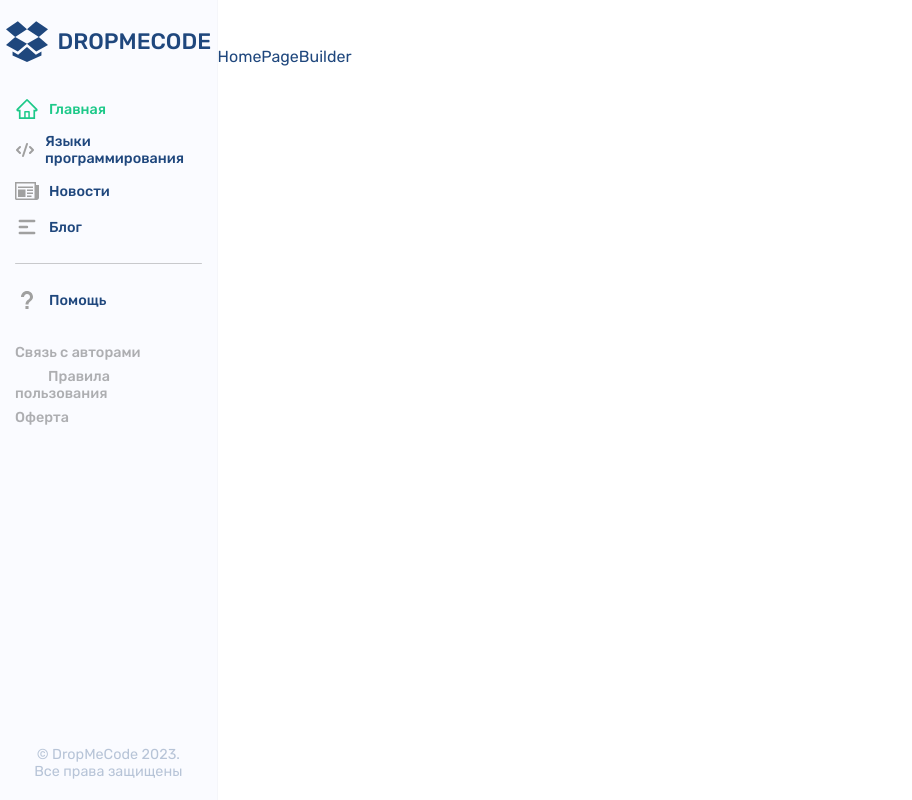
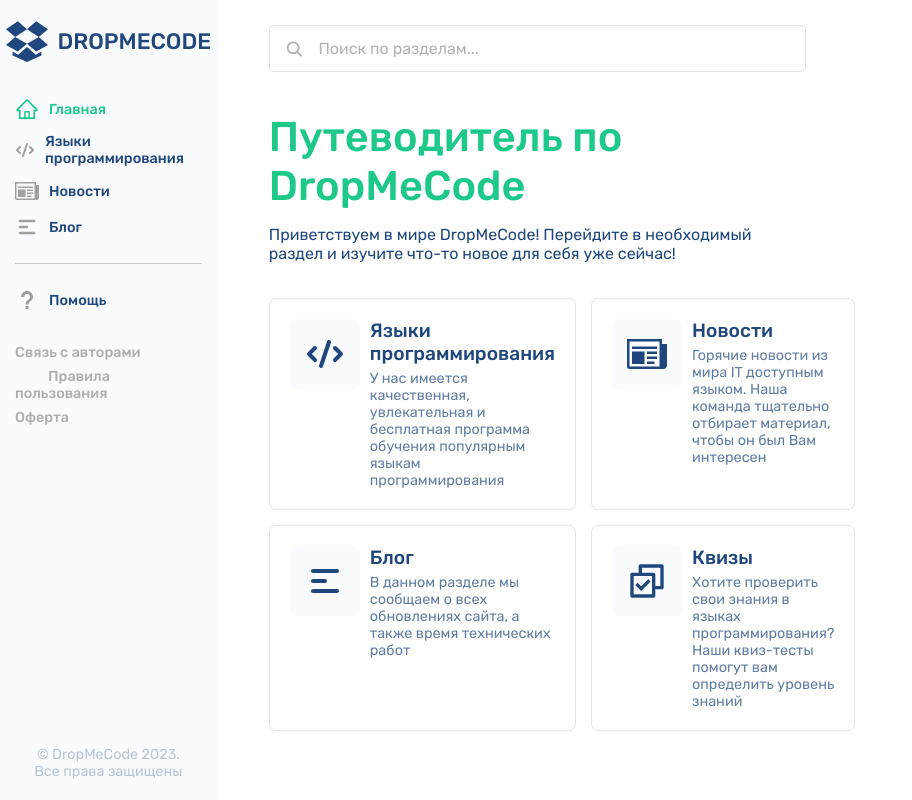
Before and after one commit to Panabey/dropmecode-frontend, a Next.js app: page / in a window 1280 px wide. Shown: the whole page, without its empty margins (0-912 px from the left). Built offline with nearby package versions, Linux system fonts and the light colour scheme.

Commit message:
add mainpage

```diff
--- a/src/components/Container/Container.module.css
+++ b/src/components/Container/Container.module.css
@@ -2,5 +2,4 @@
 	position: relative;
 	width: 100%;
 	margin: 0 auto;
-	padding: 15px;
 }
--- a/src/screens/Home/HomePageBuilder.module.css
+++ b/src/screens/Home/HomePageBuilder.module.css
@@ -1,5 +1,14 @@
 .layout{
 	display: flex;
-	align-items: baseline;
+	align-items: flex-start;
 	justify-content: flex-start;
 }
+.area{
+	margin-top: 25px;
+	width: 50vw;
+	padding: 0 4%;
+}
+.container{
+	display: flex;
+	flex-direction: column;
+}
--- a/src/screens/Home/HomePageBuilder.tsx
+++ b/src/screens/Home/HomePageBuilder.tsx
@@ -1,12 +1,20 @@
+import { Container } from '@/components/Container/Container'
 import { Layout } from '@/components/Layout/Layout'
 import { SidebarMenu } from '@/components/SidebarMenu/SidebarMenu'
 import s from './HomePageBuilder.module.css'
+import { HomeSearch } from './components/HomeSearch/HomeSearch'
+import { HomeInfo } from './components/HomeInfo/HomeInfo'
 
 export const HomePageBuilder = () => {
 	return (
 		<Layout className={s.layout}>
 			<SidebarMenu />
-			<div className={s.area}>HomePageBuilder</div>
+			<div className={s.area}>
+				<Container className={s.container}>
+					<HomeSearch />
+					<HomeInfo />
+				</Container>
+			</div>
 		</Layout>
 	)
 }
--- /dev/null
+++ b/src/screens/Home/components/HomeInfo/HomeInfo.module.css
@@ -0,0 +1,21 @@
+.main{
+	margin-top: 40px;
+	display: flex;
+	flex-direction: column;
+}
+.main__title{
+	font-size: 2.6rem;
+	font-weight: 500;
+	color: #1DC989;
+}
+.main__subtitle{
+	margin-top: 15px;
+	font-size: 1rem;
+	font-weight: 400;
+}
+.partitions{
+	margin-top: 35px;
+	display: grid;
+	grid-template-columns: 1fr 1fr;
+	gap: 15px;
+}
--- /dev/null
+++ b/src/screens/Home/components/HomeInfo/HomeInfo.tsx
@@ -0,0 +1,28 @@
+import { HiCode, HiMenuAlt1 } from 'react-icons/hi'
+import { ImNewspaper } from 'react-icons/im'
+import { RiCheckboxMultipleLine } from 'react-icons/ri'
+import { HomePartition } from '../HomePartition/HomePartition'
+import s from './HomeInfo.module.css'
+
+export const HomeInfo = () => {
+	return (
+		<main className={s.main}>
+			<h2 className={s.main__title}>Путеводитель по DropMeCode</h2>
+			<h4 className={s.main__subtitle}>Приветствуем в мире DropMeCode! Перейдите в необходимый раздел и изучите что-то новое для себя уже сейчас!</h4>
+			<div className={s.partitions}>
+				<HomePartition navigationUrl='/langs' title="Языки программирования" description='У нас имеется качественная, увлекательная и бесплатная программа обучения популярным языкам программирования'>
+					<HiCode size={40} />
+				</HomePartition>
+				<HomePartition navigationUrl='/news' title="Новости" description='Горячие новости из мира IT доступным языком. Наша команда тщательно отбирает материал, чтобы он был Вам интересен'>
+					<ImNewspaper size={40} />
+				</HomePartition>
+				<HomePartition navigationUrl='/blog' title="Блог" description='В данном разделе мы сообщаем о всех обновлениях сайта, а также время технических работ'>
+					<HiMenuAlt1 size={40} />
+				</HomePartition>
+				<HomePartition navigationUrl='/quizes' title="Квизы" description='Хотите проверить свои знания в языках программирования? Наши квиз-тесты помогут вам определить уровень знаний'>
+					<RiCheckboxMultipleLine size={40} />
+				</HomePartition>
+			</div>
+		</main>
+	)
+}
--- /dev/null
+++ b/src/screens/Home/components/HomePartition/HomePartition.module.css
@@ -0,0 +1,47 @@
+.area{
+	width: 100%;
+	padding: 20px;
+	display: grid;
+	grid-template-columns: 1fr 4fr;
+	gap: 0 10px;
+	cursor: pointer;
+	border: 1px solid rgba(0,0,0,0.1);
+	border-radius: 7px;
+}
+.area:hover{
+	transition: 0.2s ease-in-out border;
+	border: 1px solid rgba(0,0,0,0.2);
+}
+.icon{
+	width: fit-content;
+	height: fit-content;
+	display: flex;
+	align-items: center;
+	justify-content: center;
+	padding: 15px;
+	aspect-ratio: 1;
+	border-radius: 7px;
+	background-color: #FAFBFF;
+}
+.area:hover .icon{
+	transition: 0.2s ease-in-out background-color;
+	background-color: #DBF3EA;
+}
+.area:hover .icon svg{
+	transition: 0.2s ease-in-out fill;
+	fill: #1DC989;
+}
+.content{
+	display: flex;
+	flex-direction: column;
+}
+.content__title{
+	font-size: 1.2rem;
+	font-weight: 500;
+}
+.content__description{
+	margin-top: 5px;
+	font-size: 0.9rem;
+	opacity: 0.7;
+	font-weight: 400;
+}
--- /dev/null
+++ b/src/screens/Home/components/HomePartition/HomePartition.tsx
@@ -0,0 +1,27 @@
+import { useRouter } from 'next/router'
+import { FC, ReactNode } from 'react'
+import s from './HomePartition.module.css'
+
+interface iProps {
+	children: ReactNode
+	title: string
+	description: string
+	navigationUrl: string
+}
+
+export const HomePartition: FC<iProps> = ({ children, title, description, navigationUrl }) => {
+
+	const router = useRouter()
+
+	return (
+		<div className={s.area} onClick={() => router.push(navigationUrl)}>
+			<div className={s.icon}>
+				{children}
+			</div>
+			<div className={s.content}>
+				<h3 className={s.content__title}>{title}</h3>
+				<p className={s.content__description}>{description}</p>
+			</div>
+		</div>
+	)
+}
--- /dev/null
+++ b/src/screens/Home/components/HomeSearch/HomeSearch.module.css
@@ -0,0 +1,24 @@
+.search{
+	cursor: pointer;
+	display: flex;
+	align-items: center;
+	gap: 0px 15px;
+	padding: 3px 15px;
+	background-color: #fff;
+	border-radius: 5px;
+	border: 1px solid rgba(0,0,0,0.1);
+	width: 100%;
+}
+.search svg{
+	opacity: 0.3;
+}
+.search__input{
+	outline: none;
+	padding: 10px 0px;
+	font-size: 1rem;
+	border: none;
+	width: 100%;
+}
+.search__input::placeholder{
+	color: rgba(0,0,0,0.3);
+}
--- /dev/null
+++ b/src/screens/Home/components/HomeSearch/HomeSearch.tsx
@@ -0,0 +1,11 @@
+import { IoSearch } from 'react-icons/io5'
+import s from './HomeSearch.module.css'
+
+export const HomeSearch = () => {
+	return (
+		<div className={s.search}>
+			<IoSearch fill="#000" size={20} />
+			<input type="text" className={s.search__input} placeholder='Поиск по разделам...' />
+		</div>
+	)
+}
```
